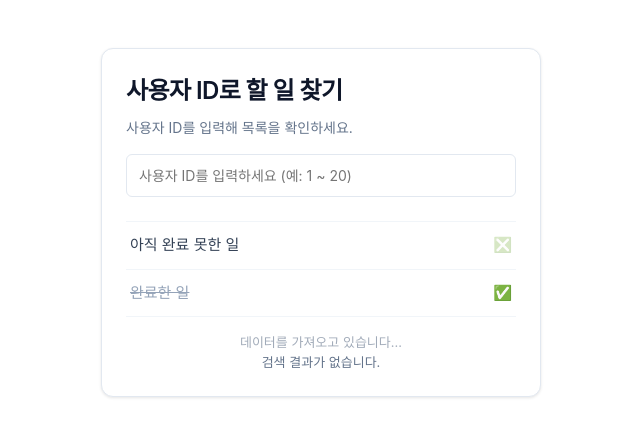
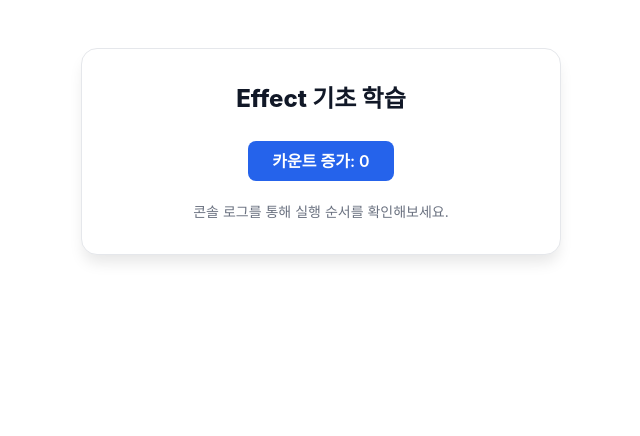
Before and after one commit to songha-5/learn-react, a React (Vite) app in the folder 05-이펙트-비동기-통신/: page / in a window 1280 px wide. Shown: the top 436 px of the page, without its empty margins (319-959 px from the left). Built offline with nearby package versions, Linux system fonts and the light colour scheme.

Commit message:
학습 : effect기초

```diff
--- a/05-이펙트-비동기-통신/src/app/index.tsx
+++ b/05-이펙트-비동기-통신/src/app/index.tsx
@@ -1,10 +1,10 @@
-import { TodoSearch } from '@/practices'
 import S from './style.module.css'
+import { EffectBasic } from '@/components'
 
 export default function App() {
   return (
     <div className={S.container}>
-      <TodoSearch />
+      <EffectBasic />
     </div>
   )
 }
--- a/05-이펙트-비동기-통신/src/components/EffectBasic/EffectBasic.tsx
+++ b/05-이펙트-비동기-통신/src/components/EffectBasic/EffectBasic.tsx
@@ -1,12 +1,31 @@
+import { useEffect, useState } from 'react'
 import styles from './EffectBasic.module.css'
 
+async function wait(delay = 1000) {
+  return new Promise((resolve) => setTimeout(resolve, delay))
+}
+
 export default function EffectBasic() {
+  const [count, setCount] = useState(0)
+
+  // 이벤트 - 인터렉션
+  const handleIncreaseCount = async () => {
+    await wait(1500)
+    setCount((prev) => prev + 1)
+  }
+  // 이펙트 - 라이프사이클
+  useEffect(() => {
+    document.title = `현재 카운트: ${count}`
+  })
+
   return (
     <section className={styles.container}>
+
+
       <h2 className={styles.title}>Effect 기초 학습</h2>
 
-      <button type="button" className={styles.counterButton}>
-        카운트 증가: 0
+      <button type="button" className={styles.counterButton} onClick={handleIncreaseCount}>
+        카운트 증가: {count}
       </button>
 
       <p className={styles.statusText}>
```
